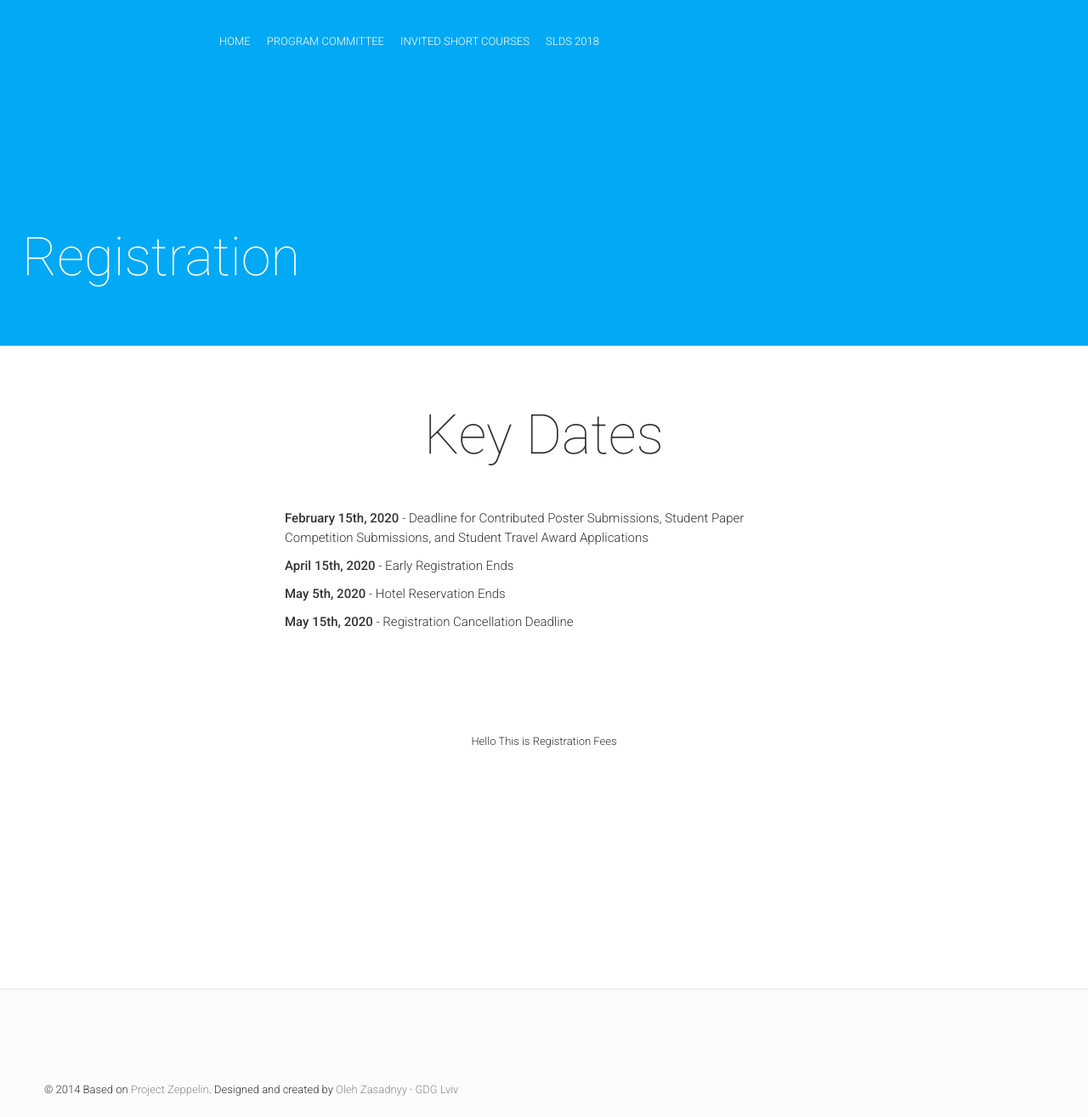
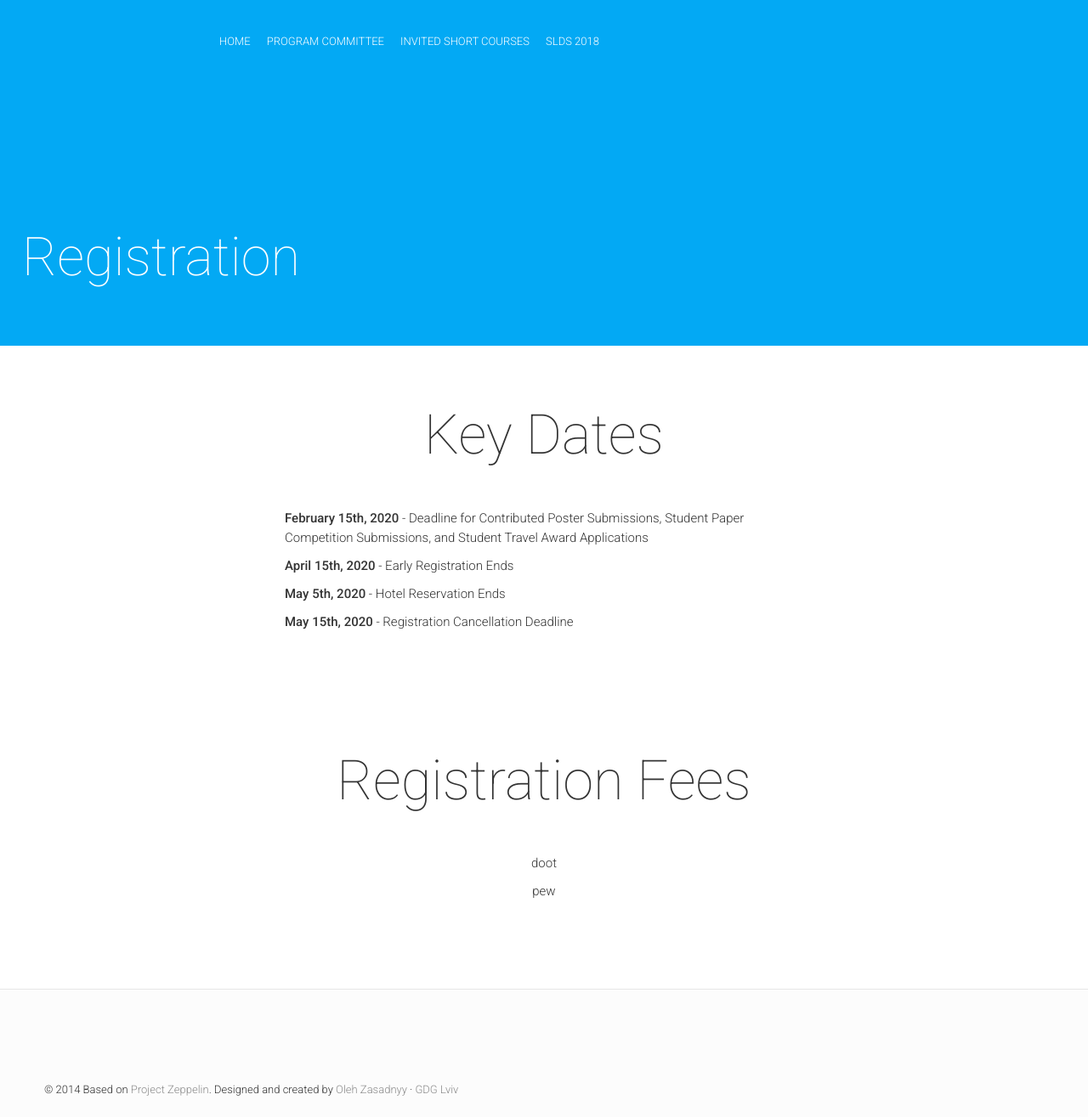
Before and after one commit to ASASLDS/SLDS2020, a Jekyll site: the page built from registration.html, in a window 1280 px wide and 1315 px high. Shown: the whole window at 85% size. Built offline with Jekyll 4.4.1, drawn with Linux system fonts in a browser that asks for light colours; nearby versions of some CDN libraries; comment, search, counter and statistics services are not loaded; some of the changed lines change nothing that is shown.

Commit message:
Make registration dates a configurable variable

```diff
--- a/_config.yml
+++ b/_config.yml
@@ -144,3 +144,17 @@
  - {name: 'Haoda Fu',
     affiliation: 'Eli Lilly',
     bio: 'Dr. Haoda Fu is a research fellow and a enterprise lead for Machine Learning, Artificial Intelligence, and Digital Connected Care from Eli Lilly and Company. Dr. Haoda Fu is a Fellow of ASA (American Statistical Association). He is also an adjunct professor of biostatistics department, Indiana university school of medicine. Dr. Fu received his Ph.D. in statistics from University of Wisconsin - Madison in 2007 and joined Lilly after that. Since he joined Lilly, he is very active in statistics methodology research. He has more than 90 publications in the areas, such as Bayesian adaptive design, survival analysis, recurrent event modeling, personalized medicine, indirect and mixed treatment comparison, joint modeling, Bayesian decision making, and rare events analysis. In recent years, his research area focuses on machine learning and artificial intelligence. His research has been published in various top journals including JASA, JRSS, Biometrics, ACM, IEEE, JAMA, Annals of Internal Medicine etc.. He has been teaching topics of machine learning and AI in large industry conferences including teaching this topic in FDA workshop. He was board of directors for statistics organizations and program chairs, committee chairs such as ICSA, ENAR, and ASA Biopharm session.'}
+
+# Registration Page
+keyDates:
+- {date: 'February 15th, 2020',
+   info: 'Deadline for Contributed Poster Submissions, Student Paper Competition Submissions, and Student Travel Award Applications'}
+- {date: 'April 15th, 2020',
+   info: 'Early Registration Ends'}
+- {date: 'May 5th, 2020',
+   info: 'Hotel Reservation Ends'}
+- {date: 'May 15th, 2020',
+   info: 'Registration Cancellation Deadline'}
+registrationCost:
+- {name: 'doot'}
+- {name: 'pew'}
--- a/_includes/registration-fees.html
+++ b/_includes/registration-fees.html
@@ -2,7 +2,10 @@
 <section id='registration-fees'>
     <div class="content-wrapper">
         <div class="col-md-10 col-md-offset-1">
-        Hello This is Registration Fees
+        <h3>Registration Fees</h3>
+        {% for regCost in site.registrationCost %}
+            <p>{{ regCost.name }}</p>
+        {% endfor %}
         </div>
     </div>
 </section>
```
